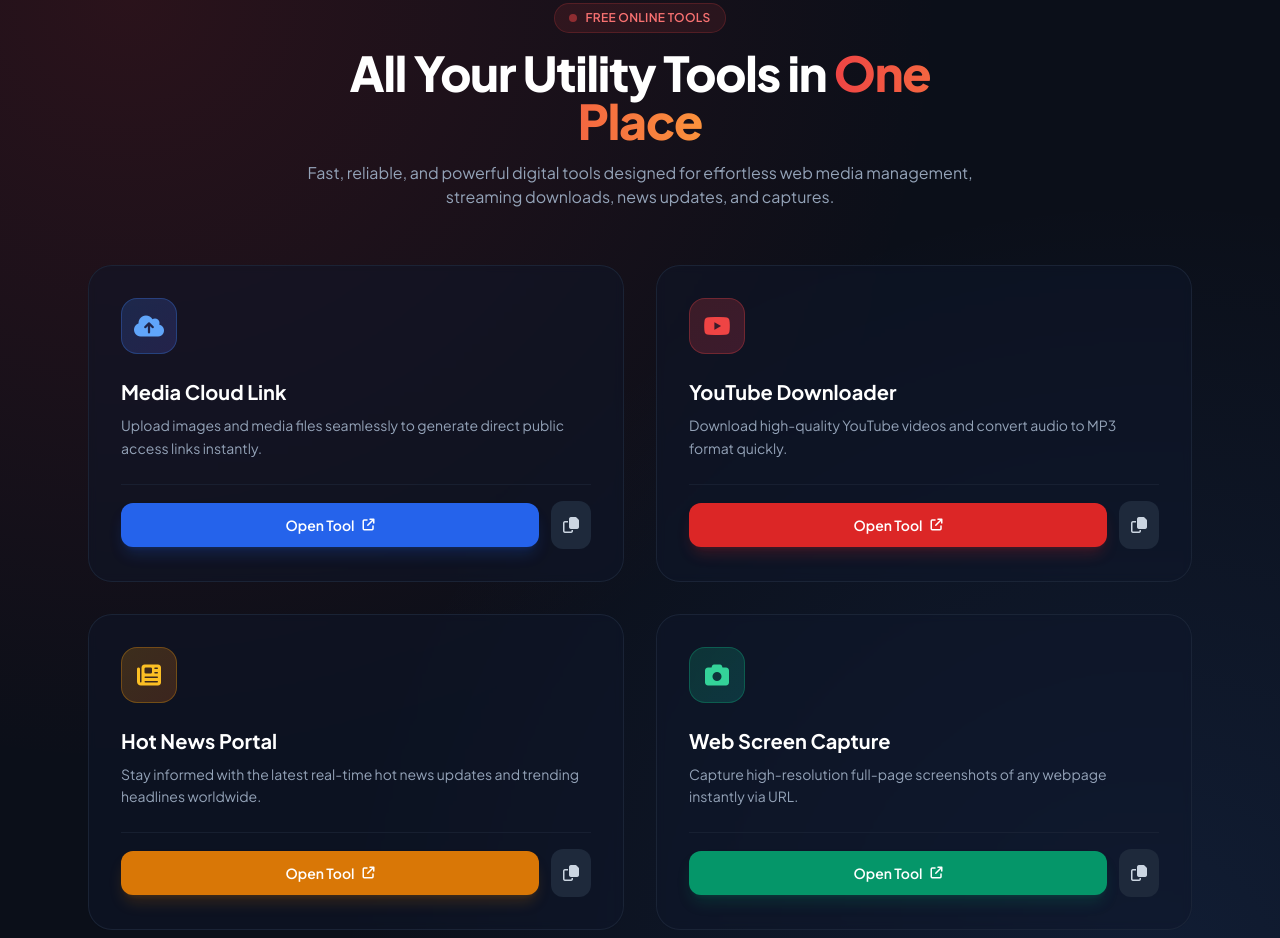
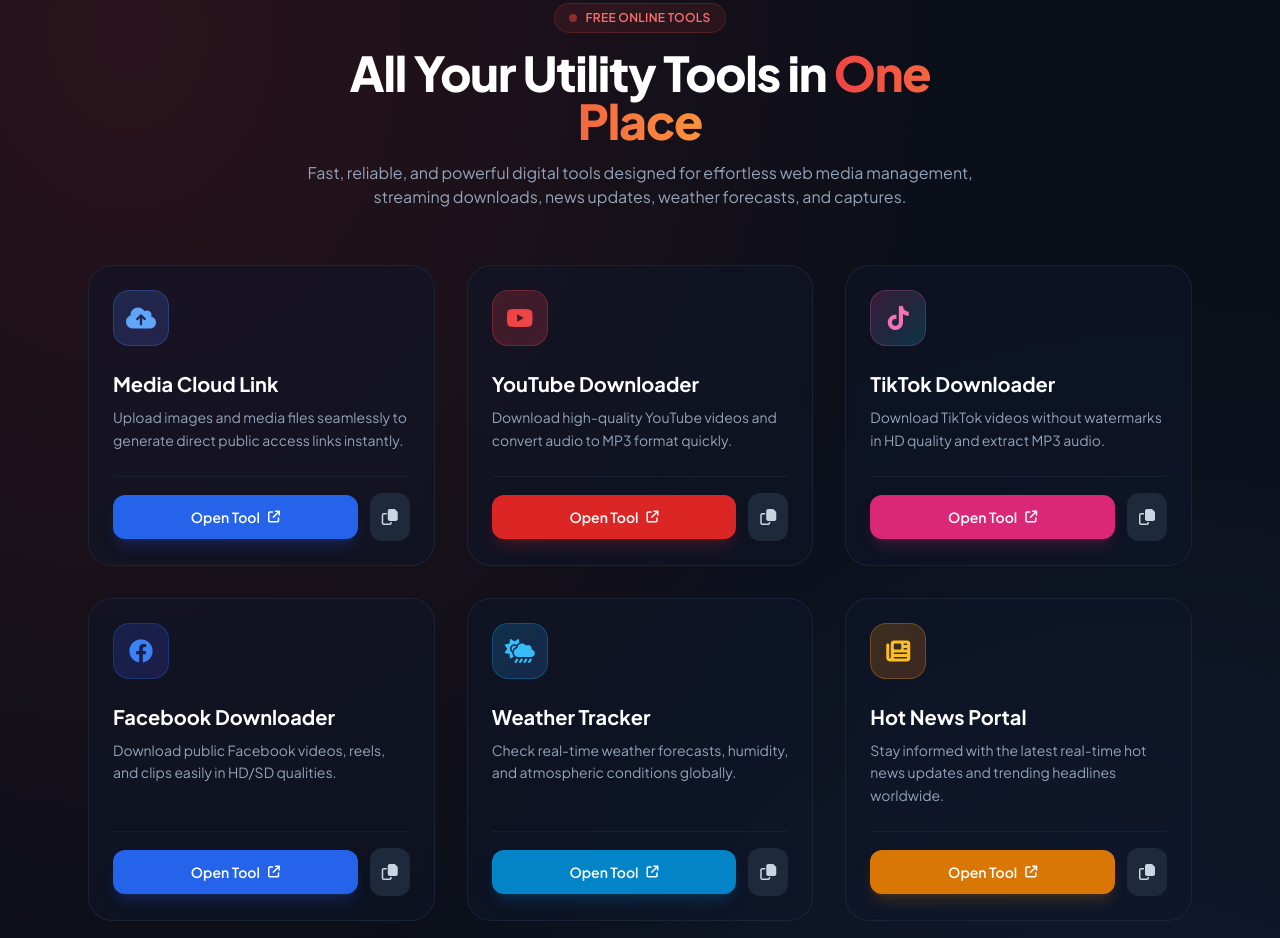
Before and after one commit to xldenfo-max/tools, a plain HTML site: page index.html in a window 1280 px wide. Shown: the part 122-1060 px from the top of the page. Drawn offline with nearby package versions, Linux system fonts and the light colour scheme.

Commit message:
Update index.html

```diff
--- a/index.html
+++ b/index.html
@@ -61,15 +61,15 @@
                 All Your Utility Tools in <span class="bg-clip-text text-transparent bg-gradient-to-r from-red-500 to-orange-400">One Place</span>
             </h2>
             <p class="text-slate-400 text-sm md:text-base mt-4 font-normal leading-relaxed">
-                Fast, reliable, and powerful digital tools designed for effortless web media management, streaming downloads, news updates, and captures.
+                Fast, reliable, and powerful digital tools designed for effortless web media management, streaming downloads, news updates, weather forecasts, and captures.
             </p>
         </div>
 
         <!-- Tools Grid -->
-        <div class="grid grid-cols-1 md:grid-cols-2 gap-6 lg:gap-8">
+        <div class="grid grid-cols-1 md:grid-cols-2 lg:grid-cols-3 gap-6 lg:gap-8">
 
             <!-- Tool 1: Cloud Link (Media Upload) -->
-            <div class="glow-card group bg-slate-900/50 border border-slate-800/80 rounded-3xl p-6 md:p-8 flex flex-col justify-between transition-all duration-300 hover:border-red-500/50 hover:-translate-y-1 backdrop-blur-sm">
+            <div class="glow-card group bg-slate-900/50 border border-slate-800/80 rounded-3xl p-6 flex flex-col justify-between transition-all duration-300 hover:border-red-500/50 hover:-translate-y-1 backdrop-blur-sm">
                 <div>
                     <div class="w-14 h-14 rounded-2xl bg-gradient-to-br from-blue-500/20 to-indigo-500/20 border border-blue-500/30 flex items-center justify-center text-blue-400 mb-6 group-hover:scale-110 transition-transform duration-300">
                         <i class="fa-solid fa-cloud-arrow-up text-2xl"></i>
@@ -91,7 +91,7 @@
             </div>
 
             <!-- Tool 2: YouTube Downloader -->
-            <div class="glow-card group bg-slate-900/50 border border-slate-800/80 rounded-3xl p-6 md:p-8 flex flex-col justify-between transition-all duration-300 hover:border-red-500/50 hover:-translate-y-1 backdrop-blur-sm">
+            <div class="glow-card group bg-slate-900/50 border border-slate-800/80 rounded-3xl p-6 flex flex-col justify-between transition-all duration-300 hover:border-red-500/50 hover:-translate-y-1 backdrop-blur-sm">
                 <div>
                     <div class="w-14 h-14 rounded-2xl bg-gradient-to-br from-red-500/20 to-rose-500/20 border border-red-500/30 flex items-center justify-center text-red-500 mb-6 group-hover:scale-110 transition-transform duration-300">
                         <i class="fa-brands fa-youtube text-2xl"></i>
@@ -112,8 +112,74 @@
                 </div>
             </div>
 
-            <!-- Tool 3: Hot News Updates -->
-            <div class="glow-card group bg-slate-900/50 border border-slate-800/80 rounded-3xl p-6 md:p-8 flex flex-col justify-between transition-all duration-300 hover:border-red-500/50 hover:-translate-y-1 backdrop-blur-sm">
+            <!-- Tool 3: TikTok Downloader -->
+            <div class="glow-card group bg-slate-900/50 border border-slate-800/80 rounded-3xl p-6 flex flex-col justify-between transition-all duration-300 hover:border-red-500/50 hover:-translate-y-1 backdrop-blur-sm">
+                <div>
+                    <div class="w-14 h-14 rounded-2xl bg-gradient-to-br from-pink-500/20 to-cyan-500/20 border border-pink-500/30 flex items-center justify-center text-pink-400 mb-6 group-hover:scale-110 transition-transform duration-300">
+                        <i class="fa-brands fa-tiktok text-2xl"></i>
+                    </div>
+                    <h3 class="text-xl font-bold text-white mb-2 group-hover:text-pink-400 transition-colors">TikTok Downloader</h3>
+                    <p class="text-slate-400 text-sm leading-relaxed mb-6">
+                        Download TikTok videos without watermarks in HD quality and extract MP3 audio.
+                    </p>
+                </div>
+                <div class="flex items-center gap-3 pt-4 border-t border-slate-800/60">
+                    <a href="https://xldenfo-max.github.io/tools/p/tiktok" target="_blank" class="flex-grow flex items-center justify-center gap-2 px-5 py-3 rounded-xl bg-pink-600 hover:bg-pink-500 text-white font-semibold text-sm shadow-lg shadow-pink-600/20 transition-all">
+                        <span>Open Tool</span>
+                        <i class="fa-solid fa-arrow-up-right-from-square text-xs"></i>
+                    </a>
+                    <button onclick="copyToClipboard('https://xldenfo-max.github.io/tools/p/tiktok')" class="p-3 rounded-xl bg-slate-800 hover:bg-slate-700 text-slate-300 transition-colors" title="Copy Link">
+                        <i class="fa-regular fa-copy"></i>
+                    </button>
+                </div>
+            </div>
+
+            <!-- Tool 4: Facebook Downloader -->
+            <div class="glow-card group bg-slate-900/50 border border-slate-800/80 rounded-3xl p-6 flex flex-col justify-between transition-all duration-300 hover:border-red-500/50 hover:-translate-y-1 backdrop-blur-sm">
+                <div>
+                    <div class="w-14 h-14 rounded-2xl bg-gradient-to-br from-blue-600/20 to-indigo-600/20 border border-blue-600/30 flex items-center justify-center text-blue-500 mb-6 group-hover:scale-110 transition-transform duration-300">
+                        <i class="fa-brands fa-facebook text-2xl"></i>
+                    </div>
+                    <h3 class="text-xl font-bold text-white mb-2 group-hover:text-blue-500 transition-colors">Facebook Downloader</h3>
+                    <p class="text-slate-400 text-sm leading-relaxed mb-6">
+                        Download public Facebook videos, reels, and clips easily in HD/SD qualities.
+                    </p>
+                </div>
+                <div class="flex items-center gap-3 pt-4 border-t border-slate-800/60">
+                    <a href="https://xldenfo-max.github.io/tools/p/fb" target="_blank" class="flex-grow flex items-center justify-center gap-2 px-5 py-3 rounded-xl bg-blue-600 hover:bg-blue-500 text-white font-semibold text-sm shadow-lg shadow-blue-600/20 transition-all">
+                        <span>Open Tool</span>
+                        <i class="fa-solid fa-arrow-up-right-from-square text-xs"></i>
+                    </a>
+                    <button onclick="copyToClipboard('https://xldenfo-max.github.io/tools/p/fb')" class="p-3 rounded-xl bg-slate-800 hover:bg-slate-700 text-slate-300 transition-colors" title="Copy Link">
+                        <i class="fa-regular fa-copy"></i>
+                    </button>
+                </div>
+            </div>
+
+            <!-- Tool 5: Live Weather Tracker -->
+            <div class="glow-card group bg-slate-900/50 border border-slate-800/80 rounded-3xl p-6 flex flex-col justify-between transition-all duration-300 hover:border-red-500/50 hover:-translate-y-1 backdrop-blur-sm">
+                <div>
+                    <div class="w-14 h-14 rounded-2xl bg-gradient-to-br from-sky-500/20 to-blue-500/20 border border-sky-500/30 flex items-center justify-center text-sky-400 mb-6 group-hover:scale-110 transition-transform duration-300">
+                        <i class="fa-solid fa-cloud-sun-rain text-2xl"></i>
+                    </div>
+                    <h3 class="text-xl font-bold text-white mb-2 group-hover:text-sky-400 transition-colors">Weather Tracker</h3>
+                    <p class="text-slate-400 text-sm leading-relaxed mb-6">
+                        Check real-time weather forecasts, humidity, and atmospheric conditions globally.
+                    </p>
+                </div>
+                <div class="flex items-center gap-3 pt-4 border-t border-slate-800/60">
+                    <a href="https://xldenfo-max.github.io/tools/p/weather" target="_blank" class="flex-grow flex items-center justify-center gap-2 px-5 py-3 rounded-xl bg-sky-600 hover:bg-sky-500 text-white font-semibold text-sm shadow-lg shadow-sky-600/20 transition-all">
+                        <span>Open Tool</span>
+                        <i class="fa-solid fa-arrow-up-right-from-square text-xs"></i>
+                    </a>
+                    <button onclick="copyToClipboard('https://xldenfo-max.github.io/tools/p/weather')" class="p-3 rounded-xl bg-slate-800 hover:bg-slate-700 text-slate-300 transition-colors" title="Copy Link">
+                        <i class="fa-regular fa-copy"></i>
+                    </button>
+                </div>
+            </div>
+
+            <!-- Tool 6: Hot News Updates -->
+            <div class="glow-card group bg-slate-900/50 border border-slate-800/80 rounded-3xl p-6 flex flex-col justify-between transition-all duration-300 hover:border-red-500/50 hover:-translate-y-1 backdrop-blur-sm">
                 <div>
                     <div class="w-14 h-14 rounded-2xl bg-gradient-to-br from-amber-500/20 to-orange-500/20 border border-amber-500/30 flex items-center justify-center text-amber-400 mb-6 group-hover:scale-110 transition-transform duration-300">
                         <i class="fa-solid fa-newspaper text-2xl"></i>
@@ -134,8 +200,8 @@
                 </div>
             </div>
 
-            <!-- Tool 4: Web Capture -->
-            <div class="glow-card group bg-slate-900/50 border border-slate-800/80 rounded-3xl p-6 md:p-8 flex flex-col justify-between transition-all duration-300 hover:border-red-500/50 hover:-translate-y-1 backdrop-blur-sm">
+            <!-- Tool 7: Web Capture -->
+            <div class="glow-card group bg-slate-900/50 border border-slate-800/80 rounded-3xl p-6 flex flex-col justify-between transition-all duration-300 hover:border-red-500/50 hover:-translate-y-1 backdrop-blur-sm">
                 <div>
                     <div class="w-14 h-14 rounded-2xl bg-gradient-to-br from-emerald-500/20 to-teal-500/20 border border-emerald-500/30 flex items-center justify-center text-emerald-400 mb-6 group-hover:scale-110 transition-transform duration-300">
                         <i class="fa-solid fa-camera text-2xl"></i>
```
